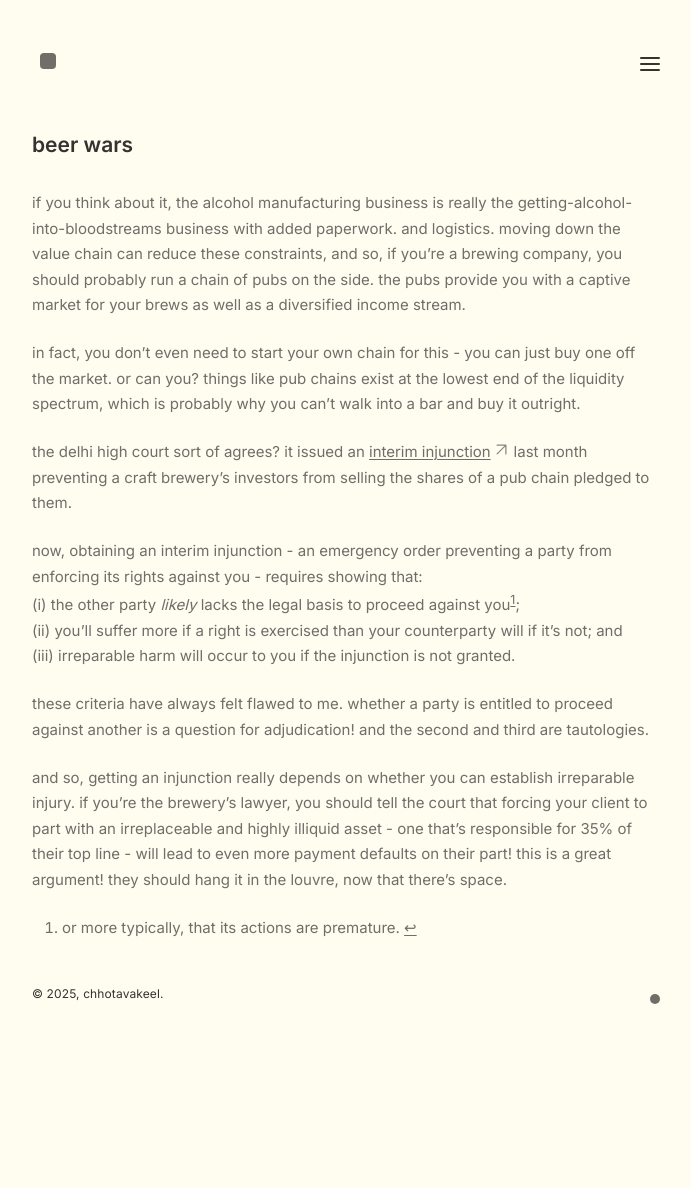
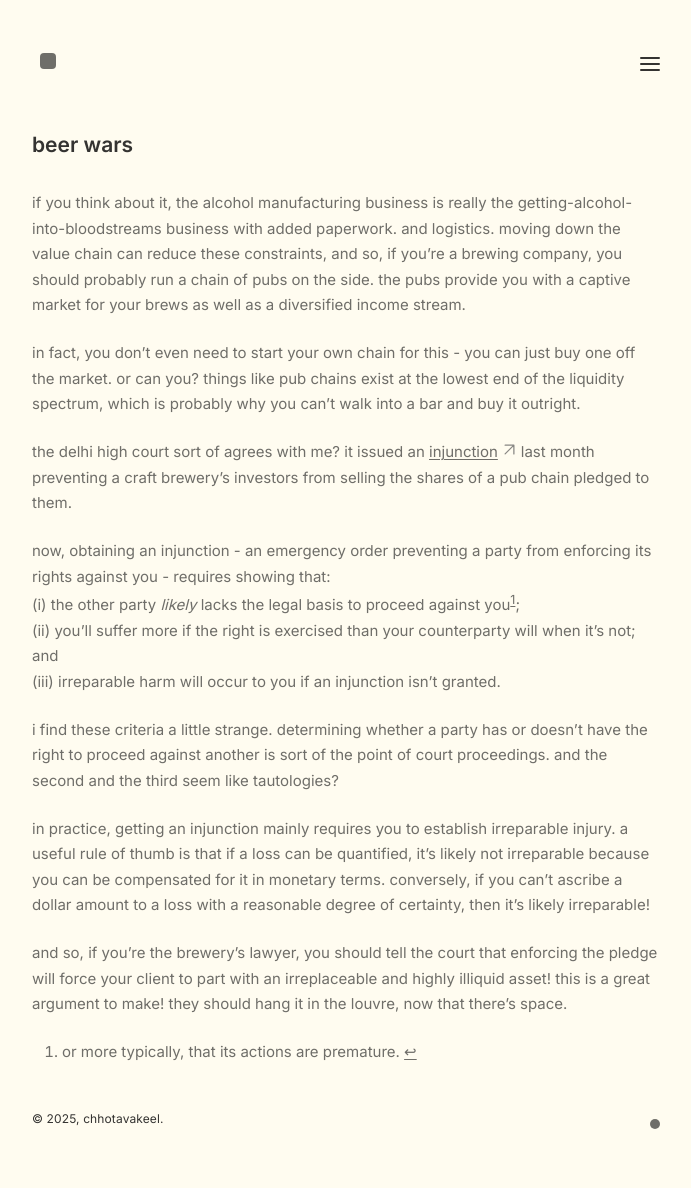
Before and after one commit to chhotavakeel/updatedsite, a Jekyll site: the page built from _notes/Public/beer-wars.md, in a window 1280 px wide. Shown: the whole page, without its empty margins (293-984 px from the left). Built offline with Jekyll 4.4.1, drawn with Linux system fonts in a browser that asks for light colours; before the commit the page ends 1063 px from its top, so only the background shows below that.

Commit message:
Update beer-wars.md

```diff
--- a/_notes/Public/beer-wars.md
+++ b/_notes/Public/beer-wars.md
@@ -12,15 +12,17 @@ if you think about it, the alcohol manufacturing business is really the getting-
 
 in fact, you don't even need to start your own chain for this - you can just buy one off the market. or can you? things like pub chains exist at the lowest end of the liquidity spectrum, which is probably why you can't walk into a bar and buy it outright.
 
-the delhi high court sort of agrees? it issued an [interim injunction](https://delhihighcourt.nic.in/app/showlogo/1761044929_ca132dea8300eafe_jis_4432025.pdf/2025) last month preventing a craft brewery's investors from selling the shares of a pub chain pledged to them.
+the delhi high court sort of agrees with me? it issued an [injunction](https://delhihighcourt.nic.in/app/showlogo/1761044929_ca132dea8300eafe_jis_4432025.pdf/2025) last month preventing a craft brewery's investors from selling the shares of a pub chain pledged to them.
 
-now, obtaining an interim injunction - an emergency order preventing a party from enforcing its rights against you - requires showing that: <br>
+now, obtaining an injunction - an emergency order preventing a party from enforcing its rights against you - requires showing that: <br>
 (i) the other party _likely_ lacks the legal basis to proceed against you[^1]; <br>
-(ii) you'll suffer more if a right is exercised than your counterparty will if it's not; and <br>
-(iii) irreparable harm will occur to you if the injunction is not granted.
+(ii) you'll suffer more if the right is exercised than your counterparty will when it's not; and <br>
+(iii) irreparable harm will occur to you if an injunction isn't granted.
 
-these criteria have always felt flawed to me. whether a party is entitled to proceed against another is a question for adjudication! and the second and third are tautologies.
+i find these criteria a little strange. determining whether a party has or doesn't have the right to proceed against another is sort of the point of court proceedings. and the second and the third seem like tautologies?
 
-and so, getting an injunction really depends on whether you can establish irreparable injury. if you're the brewery's lawyer, you should tell the court that forcing your client to part with an irreplaceable and highly illiquid asset - one that's responsible for 35% of their top line - will lead to even more payment defaults on their part! this is a great argument! they should hang it in the louvre, now that there's space.
+in practice, getting an injunction mainly requires you to establish irreparable injury. a useful rule of thumb is that if a loss can be quantified, it's likely not irreparable because you can be compensated for it in monetary terms. conversely, if you can't ascribe a dollar amount to a loss with a reasonable degree of certainty, then it's likely irreparable!
+
+and so, if you're the brewery's lawyer, you should tell the court that enforcing the pledge will force your client to part with an irreplaceable and highly illiquid asset! this is a great argument to make! they should hang it in the louvre, now that there's space.
 
 [^1]: or more typically, that its actions are premature.
```
Also changed, not shown: other parts of _notes/Public/beer-wars.md (+1 -1 lines).
